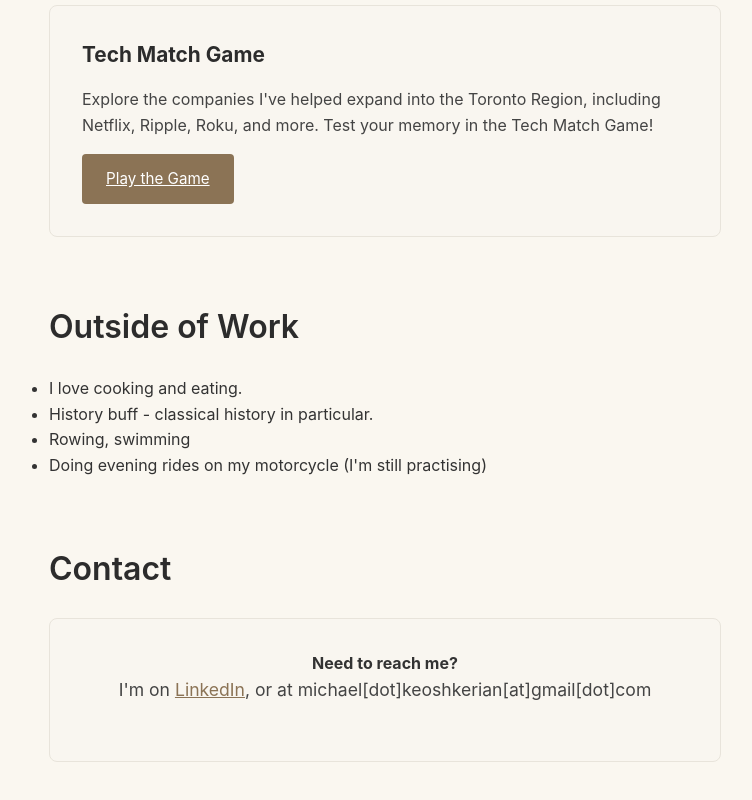
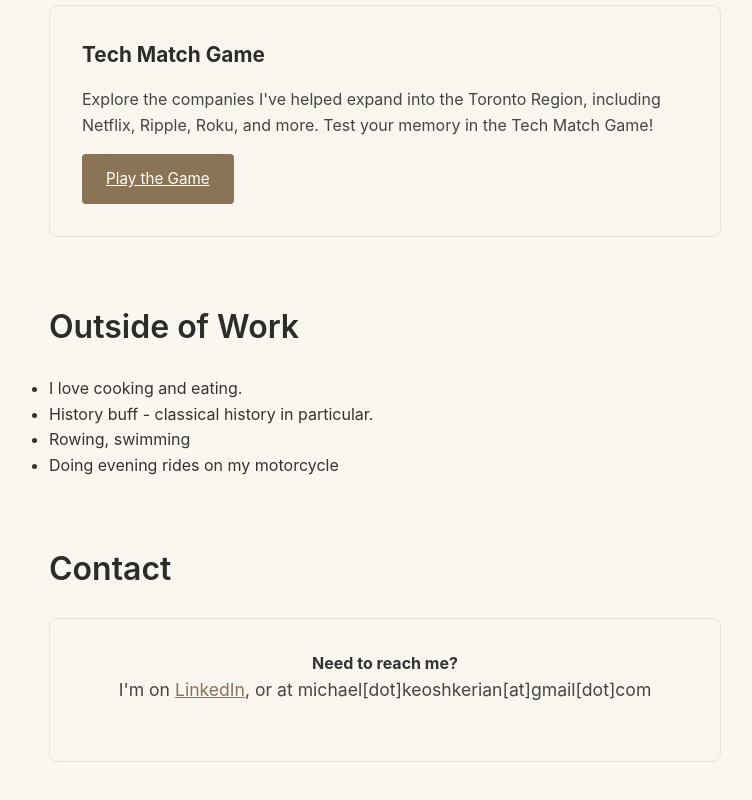
Before and after one commit to mkeoshkerian/mkeoshkerian.github.io, a plain HTML site: page index.html in a window 1280 px wide. Shown: the part 4438-5238 px from the top of the page, without its empty margins (295-1047 px from the left). Drawn offline with Linux system fonts and the light colour scheme.

Commit message:
Update index.html

```diff
--- a/index.html
+++ b/index.html
@@ -422,7 +422,7 @@
                     <li>I love cooking and eating.</li>
                     <li>History buff - classical history in particular.</li>
                     <li>Rowing, swimming</li>
-                    <li>Doing evening rides on my motorcycle (I'm still practising)</li>
+                    <li>Doing evening rides on my motorcycle</li>
                 </ul>
             </section>
 
```
